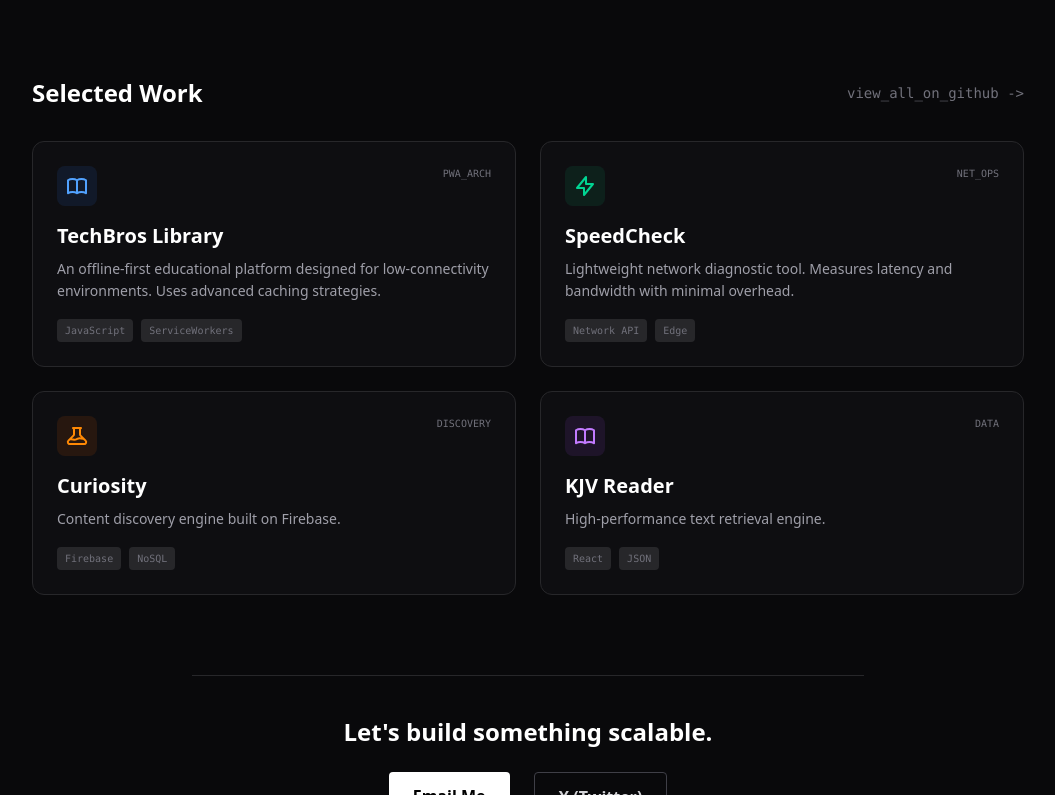
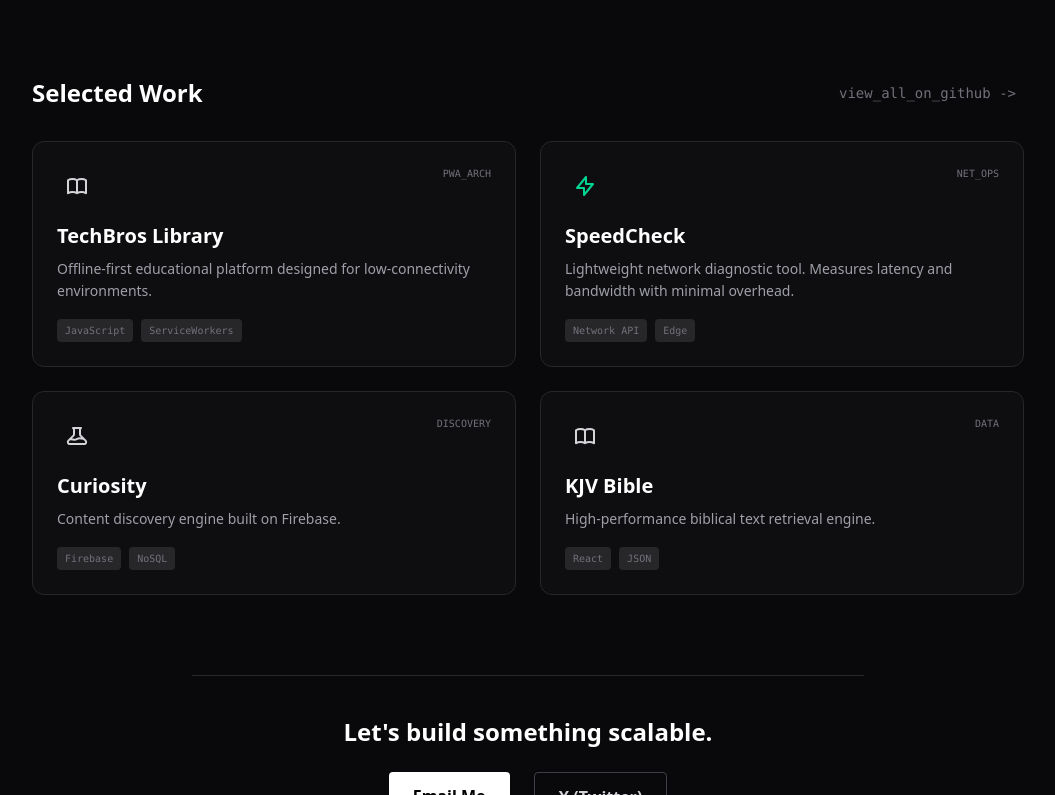
Before and after one commit to ny-collins/ny-collins, an Astro site in the folder portfolio/: page / in a window 1280 px wide. Shown: the part 559-1354 px from the top of the page, without its empty margins (112-1167 px from the left). Built offline with nearby package versions, Linux system fonts and the light colour scheme; Astro itself is replaced by a stand-in of ours.

Commit message:
extracted project data as variables

```diff
--- a/portfolio/src/pages/index.astro
+++ b/portfolio/src/pages/index.astro
@@ -1,6 +1,45 @@
 ---
 // src/pages/index.astro
 import TerminalLayout from '../layouts/TerminalLayout.astro';
+
+const projects = [
+  {
+    title: "TechBros Library",
+    url: "https://techbros.pages.dev",
+    tag: "PWA_ARCH",
+    desc: "Offline-first educational platform designed for low-connectivity environments.",
+    stack: ["JavaScript", "ServiceWorkers"],
+    color: "blue",
+    iconPath: "M12 6.253v13m0-13C10.832 5.477 9.246 5 7.5 5S4.168 5.477 3 6.253v13C4.168 18.477 5.754 18 7.5 18s3.332.477 4.5 1.253m0-13C13.168 5.477 14.754 5 16.5 5c1.747 0 3.332.477 4.5 1.253v13C19.832 18.477 18.247 18 16.5 18c-1.746 0-3.332.477-4.5 1.253"
+  },
+  {
+    title: "SpeedCheck",
+    url: "https://speed-test-ahc.pages.dev",
+    tag: "NET_OPS",
+    desc: "Lightweight network diagnostic tool. Measures latency and bandwidth with minimal overhead.",
+    stack: ["Network API", "Edge"],
+    color: "emerald",
+    iconPath: "M13 10V3L4 14h7v7l9-11h-7z"
+  },
+  {
+    title: "Curiosity",
+    url: "https://curiosity-pwa.web.app",
+    tag: "DISCOVERY",
+    desc: "Content discovery engine built on Firebase.",
+    stack: ["Firebase", "NoSQL"],
+    color: "orange",
+    iconPath: "M19.428 15.428a2 2 0 00-1.022-.547l-2.384-.477a6 6 0 00-3.86.517l-.318.158a6 6 0 01-3.86.517L6.05 15.21a2 2 0 00-1.806.547M8 4h8l-1 1v5.172a2 2 0 00.586 1.414l5 5c1.26 1.26.367 3.414-1.415 3.414H4.828c-1.782 0-2.674-2.154-1.414-3.414l5-5A2 2 0 009 10.172V5L8 4z"
+  },
+  {
+    title: "KJV Bible",
+    url: "https://kjv-bible-7mw.pages.dev",
+    tag: "DATA",
+    desc: "High-performance biblical text retrieval engine.",
+    stack: ["React", "JSON"],
+    color: "purple",
+    iconPath: "M12 6.253v13m0-13C10.832 5.477 9.246 5 7.5 5S4.168 5.477 3 6.253v13C4.168 18.477 5.754 18 7.5 18s3.332.477 4.5 1.253m0-13C13.168 5.477 14.754 5 16.5 5c1.747 0 3.332.477 4.5 1.253v13C19.832 18.477 18.247 18 16.5 18c-1.746 0-3.332.477-4.5 1.253"
+  }
+];
 ---
 
 <TerminalLayout title="Overview">
@@ -42,8 +81,9 @@ import TerminalLayout from '../layouts/TerminalLayout.astro';
       <a
         href="https://github.com/ny-collins"
         target="_blank"
+        rel="noopener noreferrer"
         aria-label="View all my repositories on GitHub"
-        class="text-sm font-mono text-zinc-500 hover:text-white transition-colors"
+        class="text-sm font-mono text-zinc-500 hover:text-white transition-colors focus:outline-none focus:ring-2 focus:ring-emerald-500 rounded px-2"
       >
         view_all_on_github ->
       </a>
@@ -51,93 +91,33 @@ import TerminalLayout from '../layouts/TerminalLayout.astro';
 
     <div class="grid grid-cols-1 md:grid-cols-2 gap-6">
 
+      {projects.map(project => (
         <a
-        href="https://techbros.pages.dev"
+          href={project.url}
           target="_blank"
-        aria-label="View TechBros Library project"
-        class="group relative bg-zinc-900/40 border border-zinc-800 hover:border-zinc-600 rounded-xl p-6 transition-all hover:bg-zinc-900/60"
+          rel="noopener noreferrer"
+          aria-label={`View ${project.title} project`}
+          class="group relative bg-zinc-900/40 border border-zinc-800 hover:border-zinc-600 rounded-xl p-6 transition-all hover:bg-zinc-900/60 focus:outline-none focus:ring-2 focus:ring-emerald-500"
         >
           <div class="mb-4 flex justify-between items-start">
-          <div class="p-2 bg-blue-500/10 rounded-lg text-blue-400">
-            <svg class="w-6 h-6" fill="none" stroke="currentColor" viewBox="0 0 24 24"><path stroke-linecap="round" stroke-linejoin="round" stroke-width="2" d="M12 6.253v13m0-13C10.832 5.477 9.246 5 7.5 5S4.168 5.477 3 6.253v13C4.168 18.477 5.754 18 7.5 18s3.332.477 4.5 1.253m0-13C13.168 5.477 14.754 5 16.5 5c1.747 0 3.332.477 4.5 1.253v13C19.832 18.477 18.247 18 16.5 18c-1.746 0-3.332.477-4.5 1.253"></path></svg>
+            <div class={`p-2 bg-${project.color}-500/10 rounded-lg text-${project.color}-400`}>
+              <svg class="w-6 h-6" fill="none" stroke="currentColor" viewBox="0 0 24 24">
+                <path stroke-linecap="round" stroke-linejoin="round" stroke-width="2" d={project.iconPath}></path>
+              </svg>
             </div>
-          <span class="font-mono text-[10px] text-zinc-500 group-hover:text-zinc-300 transition-colors">PWA_ARCH</span>
+            <span class="font-mono text-[10px] text-zinc-500 group-hover:text-zinc-300 transition-colors">{project.tag}</span>
           </div>
-        <h3 class="text-xl font-bold text-white mb-2 group-hover:text-blue-400 transition-colors">TechBros Library</h3>
+          <h3 class={`text-xl font-bold text-white mb-2 group-hover:text-${project.color}-400 transition-colors`}>{project.title}</h3>
           <p class="text-zinc-400 text-sm mb-4 leading-relaxed">
-          An offline-first educational platform designed for low-connectivity environments. Uses advanced caching strategies.
+            {project.desc}
           </p>
           <div class="flex gap-2 font-mono text-[10px] text-zinc-500">
-          <span class="px-2 py-1 bg-zinc-800 rounded">JavaScript</span>
-          <span class="px-2 py-1 bg-zinc-800 rounded">ServiceWorkers</span>
+            {project.stack.map(tech => (
+              <span class="px-2 py-1 bg-zinc-800 rounded">{tech}</span>
+            ))}
           </div>
         </a>
-
-      <a
-        href="https://speed-test-ahc.pages.dev"
-        target="_blank"
-        aria-label="View SpeedCheck project"
-        class="group relative bg-zinc-900/40 border border-zinc-800 hover:border-zinc-600 rounded-xl p-6 transition-all hover:bg-zinc-900/60"
-      >
-        <div class="mb-4 flex justify-between items-start">
-          <div class="p-2 bg-emerald-500/10 rounded-lg text-emerald-400">
-             <svg class="w-6 h-6" fill="none" stroke="currentColor" viewBox="0 0 24 24"><path stroke-linecap="round" stroke-linejoin="round" stroke-width="2" d="M13 10V3L4 14h7v7l9-11h-7z"></path></svg>
-          </div>
-          <span class="font-mono text-[10px] text-zinc-500 group-hover:text-zinc-300 transition-colors">NET_OPS</span>
-        </div>
-        <h3 class="text-xl font-bold text-white mb-2 group-hover:text-emerald-400 transition-colors">SpeedCheck</h3>
-        <p class="text-zinc-400 text-sm mb-4 leading-relaxed">
-          Lightweight network diagnostic tool. Measures latency and bandwidth with minimal overhead.
-        </p>
-        <div class="flex gap-2 font-mono text-[10px] text-zinc-500">
-          <span class="px-2 py-1 bg-zinc-800 rounded">Network API</span>
-          <span class="px-2 py-1 bg-zinc-800 rounded">Edge</span>
-        </div>
-      </a>
-
-      <a
-        href="https://curiosity-pwa.web.app"
-        target="_blank"
-        aria-label="View Curiosity PWA project"
-        class="group relative bg-zinc-900/40 border border-zinc-800 hover:border-zinc-600 rounded-xl p-6 transition-all hover:bg-zinc-900/60"
-      >
-        <div class="mb-4 flex justify-between items-start">
-          <div class="p-2 bg-orange-500/10 rounded-lg text-orange-400">
-             <svg class="w-6 h-6" fill="none" stroke="currentColor" viewBox="0 0 24 24"><path stroke-linecap="round" stroke-linejoin="round" stroke-width="2" d="M19.428 15.428a2 2 0 00-1.022-.547l-2.384-.477a6 6 0 00-3.86.517l-.318.158a6 6 0 01-3.86.517L6.05 15.21a2 2 0 00-1.806.547M8 4h8l-1 1v5.172a2 2 0 00.586 1.414l5 5c1.26 1.26.367 3.414-1.415 3.414H4.828c-1.782 0-2.674-2.154-1.414-3.414l5-5A2 2 0 009 10.172V5L8 4z"></path></svg>
-          </div>
-          <span class="font-mono text-[10px] text-zinc-500 group-hover:text-zinc-300 transition-colors">DISCOVERY</span>
-        </div>
-        <h3 class="text-xl font-bold text-white mb-2 group-hover:text-orange-400 transition-colors">Curiosity</h3>
-        <p class="text-zinc-400 text-sm mb-4 leading-relaxed">
-          Content discovery engine built on Firebase.
-        </p>
-        <div class="flex gap-2 font-mono text-[10px] text-zinc-500">
-          <span class="px-2 py-1 bg-zinc-800 rounded">Firebase</span>
-          <span class="px-2 py-1 bg-zinc-800 rounded">NoSQL</span>
-        </div>
-      </a>
-
-      <a
-        href="https://kjv-bible-7mw.pages.dev"
-        target="_blank"
-        aria-label="View KJV Reader project"
-        class="group relative bg-zinc-900/40 border border-zinc-800 hover:border-zinc-600 rounded-xl p-6 transition-all hover:bg-zinc-900/60"
-      >
-        <div class="mb-4 flex justify-between items-start">
-          <div class="p-2 bg-purple-500/10 rounded-lg text-purple-400">
-             <svg class="w-6 h-6" fill="none" stroke="currentColor" viewBox="0 0 24 24"><path stroke-linecap="round" stroke-linejoin="round" stroke-width="2" d="M12 6.253v13m0-13C10.832 5.477 9.246 5 7.5 5S4.168 5.477 3 6.253v13C4.168 18.477 5.754 18 7.5 18s3.332.477 4.5 1.253m0-13C13.168 5.477 14.754 5 16.5 5c1.747 0 3.332.477 4.5 1.253v13C19.832 18.477 18.247 18 16.5 18c-1.746 0-3.332.477-4.5 1.253"></path></svg>
-          </div>
-          <span class="font-mono text-[10px] text-zinc-500 group-hover:text-zinc-300 transition-colors">DATA</span>
-        </div>
-        <h3 class="text-xl font-bold text-white mb-2 group-hover:text-purple-400 transition-colors">KJV Reader</h3>
-        <p class="text-zinc-400 text-sm mb-4 leading-relaxed">
-          High-performance text retrieval engine.
-        </p>
-        <div class="flex gap-2 font-mono text-[10px] text-zinc-500">
-          <span class="px-2 py-1 bg-zinc-800 rounded">React</span>
-          <span class="px-2 py-1 bg-zinc-800 rounded">JSON</span>
-        </div>
-      </a>
+      ))}
 
     </div>
   </section>
@@ -148,14 +128,16 @@ import TerminalLayout from '../layouts/TerminalLayout.astro';
       <a
         href="mailto:mwangicollins391@gmail.com"
         aria-label="Send an email to Collins Mwangi"
-        class="px-6 py-3 bg-white text-black font-bold rounded hover:bg-zinc-200 transition-colors"
+        class="px-6 py-3 bg-white text-black font-bold rounded hover:bg-zinc-200 transition-colors focus:outline-none focus:ring-2 focus:ring-zinc-400"
       >
         Email Me
       </a>
       <a
         href="https://x.com/CollinsMwa206"
+        target="_blank"
+        rel="noopener noreferrer"
         aria-label="Follow Collins Mwangi on X (Twitter)"
-        class="px-6 py-3 border border-zinc-700 text-zinc-300 font-bold rounded hover:border-white hover:text-white transition-colors"
+        class="px-6 py-3 border border-zinc-700 text-zinc-300 font-bold rounded hover:border-white hover:text-white transition-colors focus:outline-none focus:ring-2 focus:ring-white"
       >
         X (Twitter)
       </a>
```
Also changed, not shown: 1 other file. Lines whose indentation alone changed are shown as unchanged.
